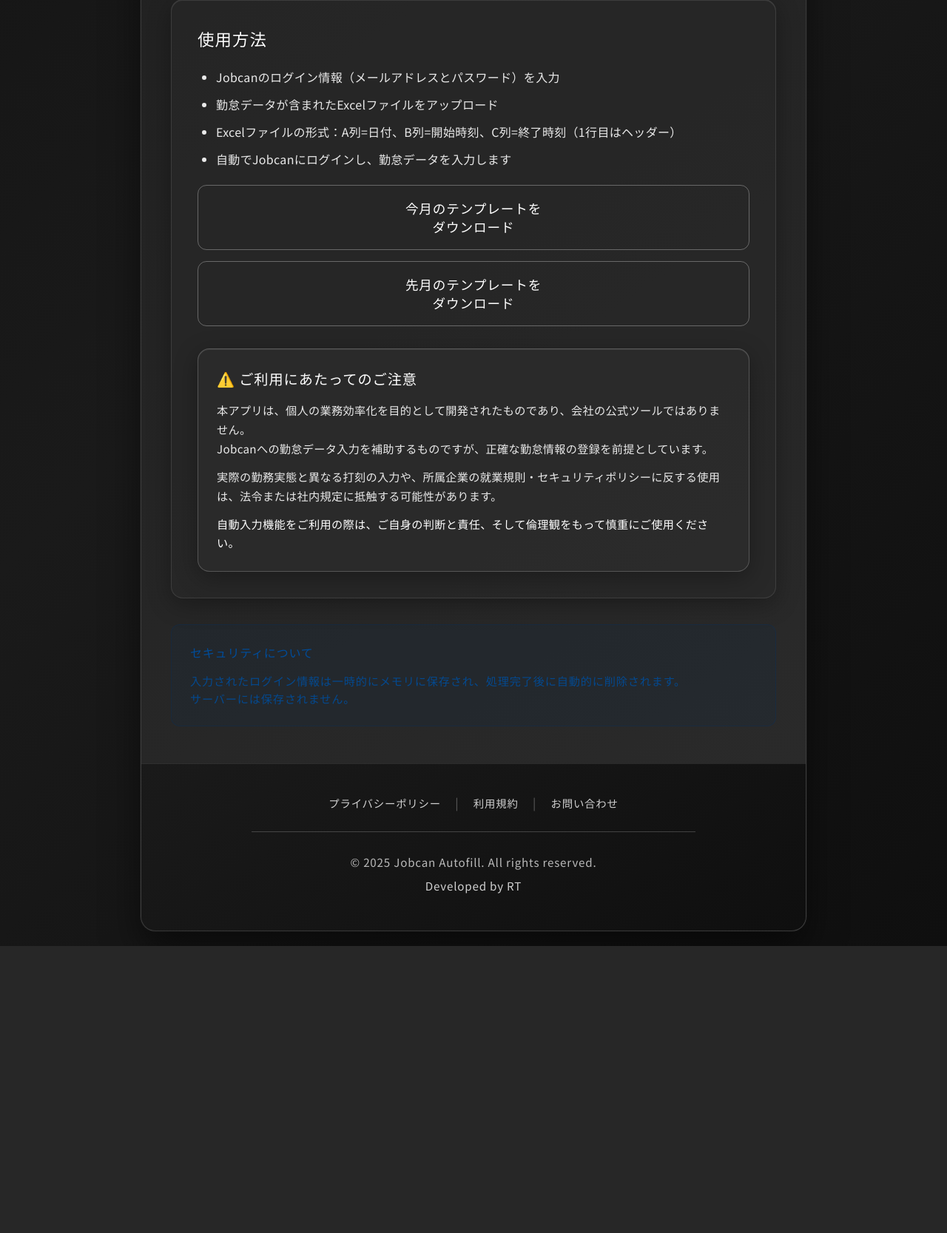
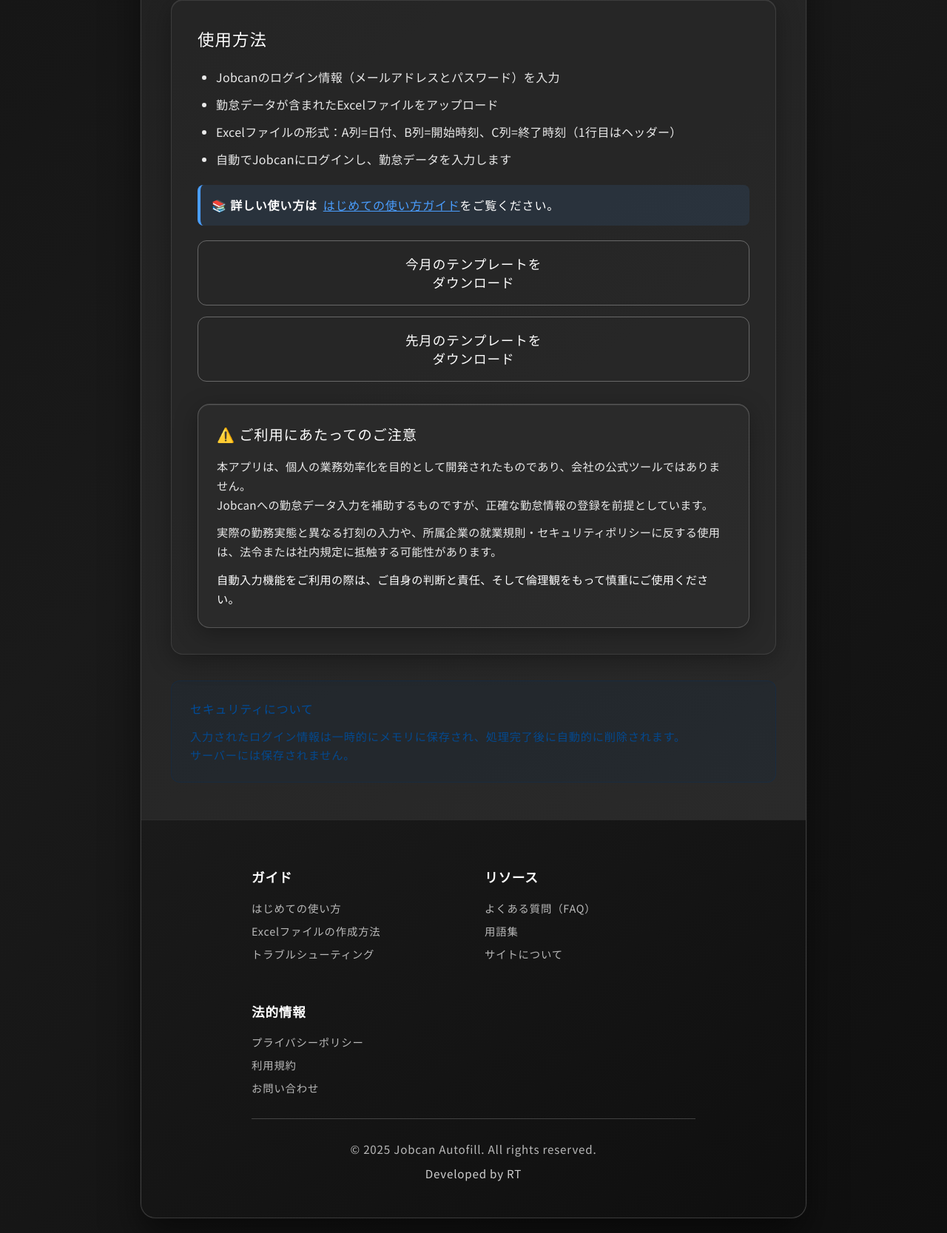
Before and after one commit to RikuTerayama/jobcan_automation, a Flask app: page / in a window 1280 px wide. Shown: the part 1011-2678 px from the top of the page at 74% size. Before the commit the page ends 2290 px from the top, so only its background shows below. Run offline with Flask 3, Linux system fonts and the light colour scheme.

Commit message:
Update index.html

```diff
--- a/templates/index.html
+++ b/templates/index.html
@@ -788,6 +788,9 @@
                     <li>Excelファイルの形式：A列=日付、B列=開始時刻、C列=終了時刻（1行目はヘッダー）</li>
                     <li>自動でJobcanにログインし、勤怠データを入力します</li>
                 </ul>
+                <p style="margin-top: 20px; padding: 15px; background: rgba(74, 158, 255, 0.1); border-left: 4px solid #4A9EFF; border-radius: 8px;">
+                    <strong>📚 詳しい使い方は</strong><a href="/guide/getting-started" style="color: #4A9EFF; margin-left: 8px;">はじめての使い方ガイド</a>をご覧ください。
+                </p>
                 <div style="margin-top: 20px; text-align: center;">
                     <div style="display: flex; gap: 15px; justify-content: center; flex-wrap: wrap;">
                         <button type="button" class="submit-btn download-btn" onclick="downloadTemplate('current')" style="display: inline-block; text-decoration: none; text-align: center; min-width: 200px; margin: 0; cursor: pointer;">
@@ -817,14 +820,33 @@
         <!-- フッター -->
         <div class="footer">
             <div class="footer-content">
-                <div class="footer-links" style="margin-bottom: 20px;">
-                    <a href="/privacy" style="color: rgba(255, 255, 255, 0.8); text-decoration: none; margin: 0 15px; font-size: 0.9em;">プライバシーポリシー</a>
-                    <span style="color: rgba(255, 255, 255, 0.3);">|</span>
-                    <a href="/terms" style="color: rgba(255, 255, 255, 0.8); text-decoration: none; margin: 0 15px; font-size: 0.9em;">利用規約</a>
-                    <span style="color: rgba(255, 255, 255, 0.3);">|</span>
-                    <a href="/contact" style="color: rgba(255, 255, 255, 0.8); text-decoration: none; margin: 0 15px; font-size: 0.9em;">お問い合わせ</a>
+                <div style="display: grid; grid-template-columns: repeat(auto-fit, minmax(200px, 1fr)); gap: 30px; margin-bottom: 30px; text-align: left;">
+                    <div>
+                        <h4 style="color: #FFFFFF; font-size: 1.1em; margin-bottom: 15px;">ガイド</h4>
+                        <div style="display: flex; flex-direction: column; gap: 8px;">
+                            <a href="/guide/getting-started" style="color: rgba(255, 255, 255, 0.7); text-decoration: none; font-size: 0.9em;">はじめての使い方</a>
+                            <a href="/guide/excel-format" style="color: rgba(255, 255, 255, 0.7); text-decoration: none; font-size: 0.9em;">Excelファイルの作成方法</a>
+                            <a href="/guide/troubleshooting" style="color: rgba(255, 255, 255, 0.7); text-decoration: none; font-size: 0.9em;">トラブルシューティング</a>
+                        </div>
+                    </div>
+                    <div>
+                        <h4 style="color: #FFFFFF; font-size: 1.1em; margin-bottom: 15px;">リソース</h4>
+                        <div style="display: flex; flex-direction: column; gap: 8px;">
+                            <a href="/faq" style="color: rgba(255, 255, 255, 0.7); text-decoration: none; font-size: 0.9em;">よくある質問（FAQ）</a>
+                            <a href="/glossary" style="color: rgba(255, 255, 255, 0.7); text-decoration: none; font-size: 0.9em;">用語集</a>
+                            <a href="/about" style="color: rgba(255, 255, 255, 0.7); text-decoration: none; font-size: 0.9em;">サイトについて</a>
+                        </div>
+                    </div>
+                    <div>
+                        <h4 style="color: #FFFFFF; font-size: 1.1em; margin-bottom: 15px;">法的情報</h4>
+                        <div style="display: flex; flex-direction: column; gap: 8px;">
+                            <a href="/privacy" style="color: rgba(255, 255, 255, 0.7); text-decoration: none; font-size: 0.9em;">プライバシーポリシー</a>
+                            <a href="/terms" style="color: rgba(255, 255, 255, 0.7); text-decoration: none; font-size: 0.9em;">利用規約</a>
+                            <a href="/contact" style="color: rgba(255, 255, 255, 0.7); text-decoration: none; font-size: 0.9em;">お問い合わせ</a>
+                        </div>
+                    </div>
                 </div>
-                <div class="footer-info">
+                <div class="footer-info" style="border-top: 1px solid rgba(255, 255, 255, 0.2); padding-top: 20px;">
                     <p class="copyright">© 2025 Jobcan Autofill. All rights reserved.</p>
                     <p class="developer">Developed by RT</p>
                 </div>
```
